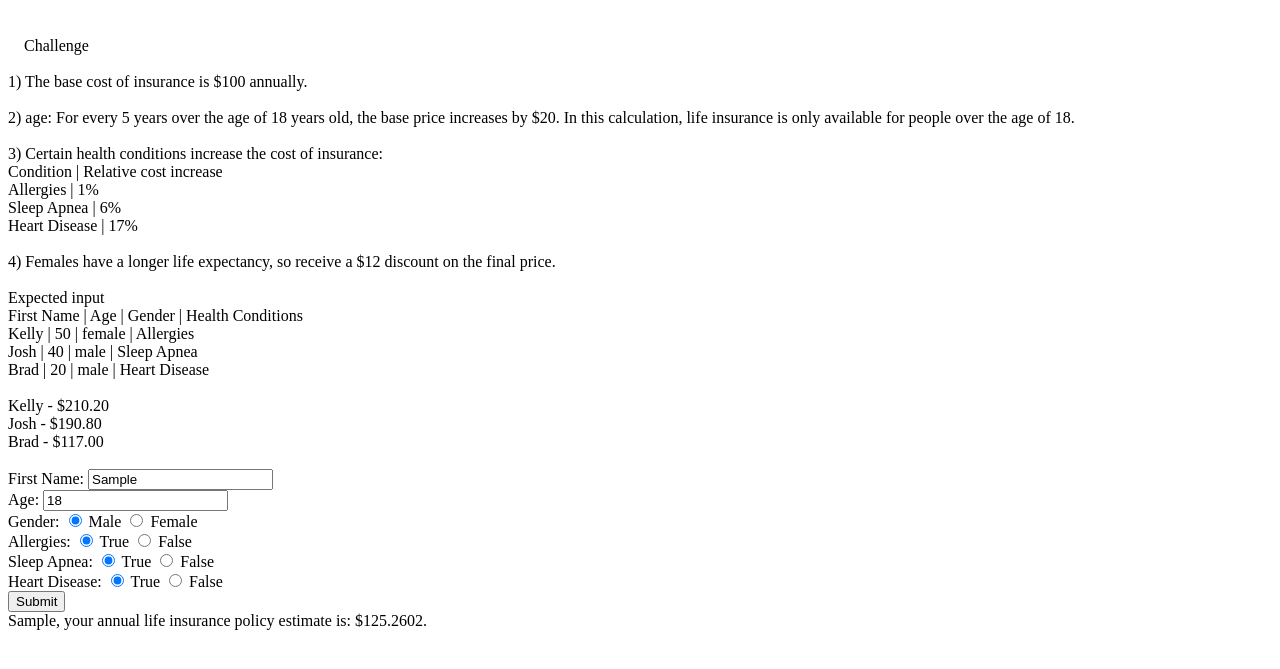
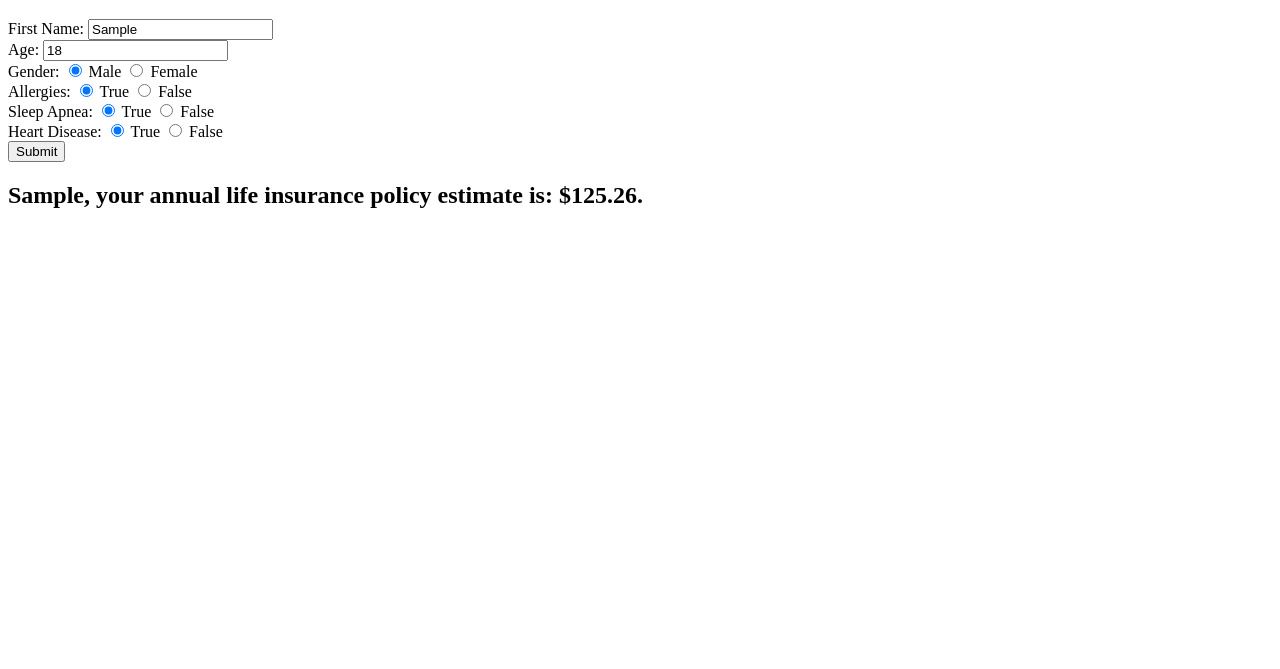
Before and after one commit to ethanryan/insurance-pricing, a plain HTML site: page index.html in a window 1280 px wide. Both pictures are taken after typing "Sample" into the empty fields and a click on the input "Submit". Shown: the part 61-730 px from the top of the page. Drawn offline with Linux system fonts and the light colour scheme.

Commit message:
cleaning up index html and script js files

```diff
--- a/index.html
+++ b/index.html
@@ -13,7 +13,7 @@
     Life Insurance Pricing Estimator
   </h1>
 
-  <div style="white-space: pre-wrap;">
+  <!-- <div style="white-space: pre-wrap;">
     Challenge
 
 1) The base cost of insurance is $100 annually.
@@ -38,7 +38,7 @@ Kelly - $210.20
 Josh - $190.80
 Brad - $117.00
 
-</div>
+</div> -->
 
   <form action="#" method="post" name="myForm" id="myForm">
     <div>
--- a/script.js
+++ b/script.js
@@ -8,7 +8,7 @@ form.addEventListener("submit", function(evt) {
   let user = createNewUserFromForm()
   console.warn('user is: ', user)
   let price = getPrice(user)
-  console.warn('price is: ', price)
+  // console.warn('price is: ', price)
   addResultToPage(user, price)
 });
 
@@ -18,9 +18,9 @@ function addResultToPage(user, price) {
   if (isNaN(price)) {
     outputMessage = errorMessage
   } else {
-    outputMessage = `${user.name}, your annual life insurance policy estimate is: $${price}.`
+    outputMessage = `<h2>${user.name}, your annual life insurance policy estimate is: $${price}.</h2>`
   }
-  resultDiv.innerText = outputMessage
+  resultDiv.innerHTML = outputMessage
 }
 
 function createNewUserFromForm() {
@@ -110,23 +110,23 @@ function applyHealthPremiums(price, user) {
 }
 
 function getPrice(user) {
-  console.log('getPrice, user is: ', user)
+  // console.log('getPrice, user is: ', user)
   const baseCost = 100
   let price = baseCost
-  console.log('price is now: ', price)
+  console.log('base cost is: ', price)
   price = applyAgePremium(price, user)
   price = applyHealthPremiums(price, user)
   price = applyDiscounts(price, user)
-  // price = price.toFixed(2) //toFixed makes it a string with only two decimal places
+  price = price.toFixed(2) //toFixed makes it a string with only two decimal places
   console.log('final price is: ', price)
   return price
 }
 
 //testing here and in InsuranceSpecRunner in testing folder...
-let kellyPrice = getPrice(kelly)
-let joshPrice = getPrice(josh)
-let bradPrice = getPrice(brad)
-
-console.log('kellyPrice is: ', kellyPrice)
-console.log('joshPrice is: ', joshPrice)
-console.log('bradPrice is: ', bradPrice)
+// let kellyPrice = getPrice(kelly)
+// let joshPrice = getPrice(josh)
+// let bradPrice = getPrice(brad)
+//
+// console.log('kellyPrice is: ', kellyPrice)
+// console.log('joshPrice is: ', joshPrice)
+// console.log('bradPrice is: ', bradPrice)
```
